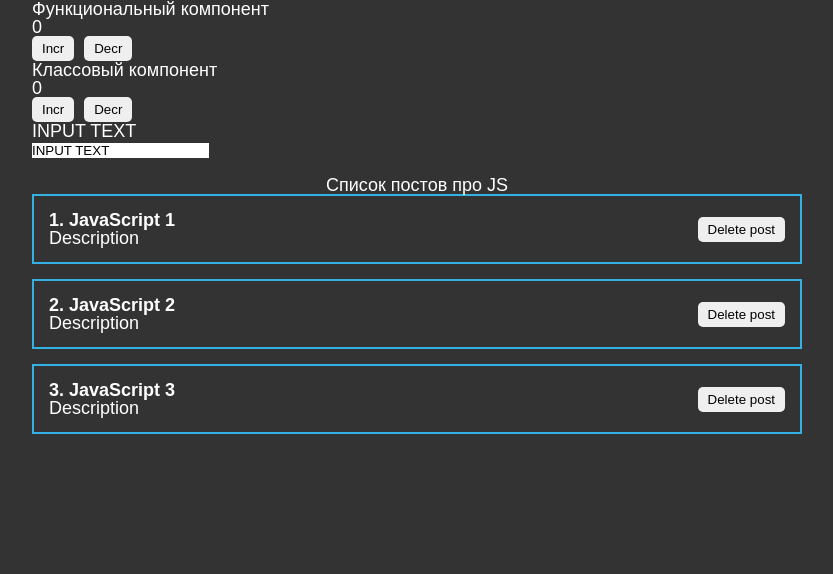
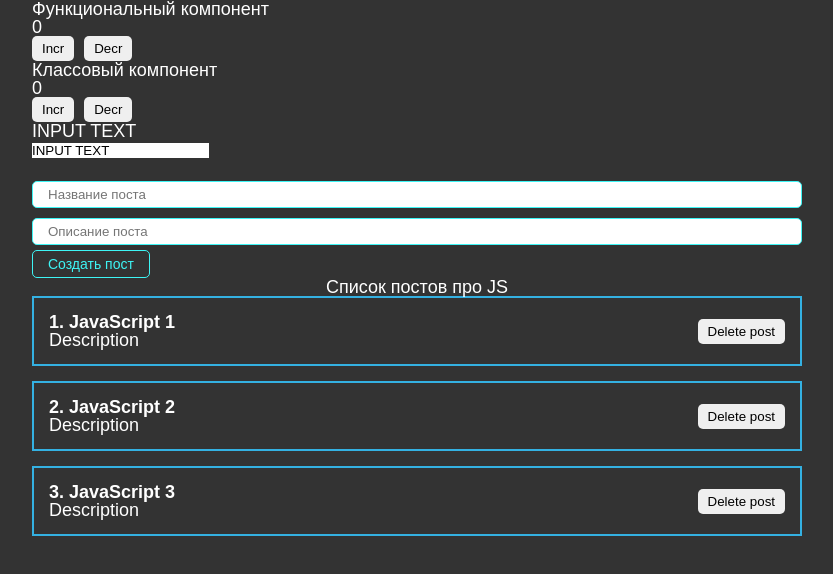
Before and after one commit to alexdubovtsev/ReactApp, a React (Create React App) app: page / in a window 1280 px wide. Shown: the top 574 px of the page, without its empty margins (223-1056 px from the left). Built offline with nearby package versions, Linux system fonts and the light colour scheme.

Commit message:
Add button + input module.css

```diff
--- a/src/App.js
+++ b/src/App.js
@@ -4,6 +4,8 @@
 import Input from "./Components/Input";
 import PostItem from "./Components/PostItem";
 import PostList from "./Components/PostList";
+import MyButton from "./Components/UI/button/MyButton";
+import MyInput from "./Components/UI//input/MyInput";
 
 import "./Styles/App.css";
 
@@ -18,7 +20,6 @@
 // React хуки - некоторые функции, которые предоставляет реакт (можно юзать в функциональных компонентах или при создании своих хуков). Можно использовать только на верхнем уровне вложенности (НЕ в функциях, циклах, условиях)
 // useState - управление состоянием
 
-
 function App() {
   // Состояние с массивом постов
   const [posts, setPosts] = useState([
@@ -27,6 +28,13 @@
     { id: 3, title: "JavaScript 3", body: "Description" },
   ]);
 
+  const [title, setTitle] = useState("");
+
+  const addNewPost = (e) => {
+    e.preventDefault(); // отменяем обновление после нажатия кнопки
+    console.log(title);
+  }
+
   return (
     <div className="App">
       <div className="container">
@@ -34,8 +42,13 @@
         <ClassCounter />
         <Input />
         <br />
-
-        <PostList posts={posts} title={"Список постов про JS"}/>
+        <form>
+          {/* Управляемый компонент */}
+          <MyInput onChange={(event) => setTitle(event.target.value)} value={title} type="text" placeholder="Название поста" />
+          <MyInput type="text" placeholder="Описание поста" />
+          <MyButton onClick={addNewPost}>Создать пост</MyButton>
+        </form>
+        <PostList posts={posts} title={"Список постов про JS"} />
       </div>
     </div>
   );
--- /dev/null
+++ b/src/Components/UI/button/MyButton.jsx
@@ -0,0 +1,15 @@
+import React, { useState } from "react";
+// Импортируем некоторый объект из файла. CSS-модуль позволяет генерировать уникальное название
+import classes from './MyButton.module.css';
+
+const MyButton = ({children, ...props}) => {
+
+  return (
+    // стиль как свойство объекта
+    // объект пропсов разворачиваем в кнопку (все пропсы в компоненте кнопки будут в нее улетать)
+    <button {...props} className={classes.myBtn}>
+      {children} {/* вложенный элемент (Создать пост) */}
+    </button>
+  )}
+
+export default MyButton;
--- /dev/null
+++ b/src/Components/UI/button/MyButton.module.css
@@ -0,0 +1,8 @@
+.myBtn {
+  padding: 5px 15px;
+  color: rgb(62, 245, 245);
+  font-size: 14px;
+  background-color: transparent;
+  border: 1px solid rgb(62, 245, 245);
+  cursor: pointer;
+}
--- /dev/null
+++ b/src/Components/UI/input/MyInput.jsx
@@ -0,0 +1,10 @@
+import React, { useState } from "react";
+import classes from './MyInput.module.css';
+
+const MyInput = (props) => {
+
+  return (
+    <input {...props} className={classes.myInput} />
+  )}
+
+export default MyInput;
--- /dev/null
+++ b/src/Components/UI/input/MyInput.module.css
@@ -0,0 +1,7 @@
+.myInput {
+  padding: 5px 15px;
+  margin: 5px 0;
+  width: 100%;
+  border-radius: 5px;
+  border: 1px solid rgb(62, 245, 245);
+}
```
